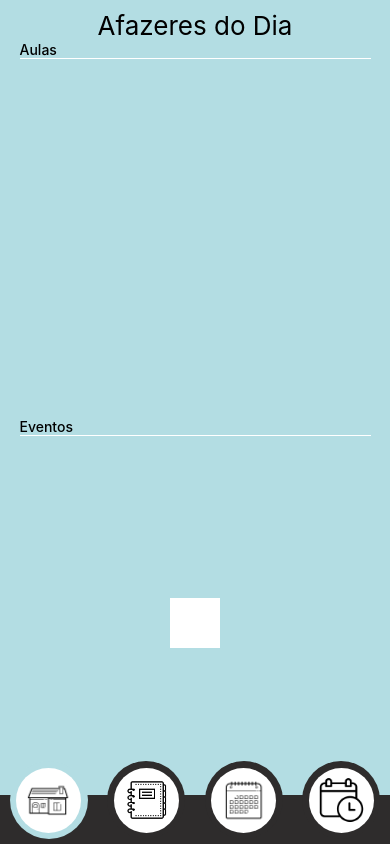
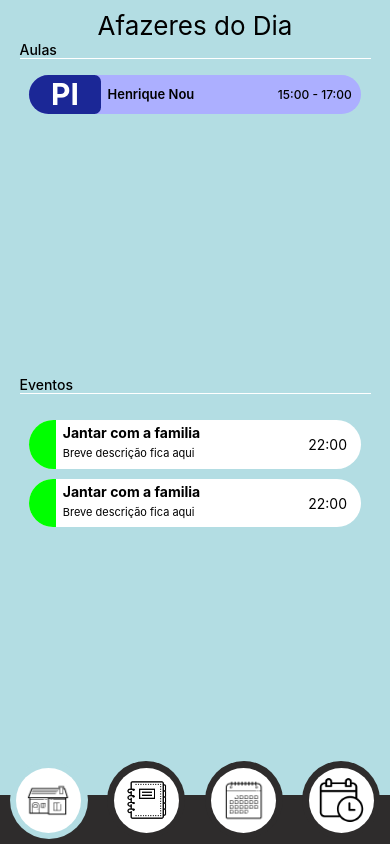
Before and after one commit to fnguedes/OE, a React Native app: screen / in a window 390 px wide. Built offline with nearby package versions, Linux system fonts and the light colour scheme.

Commit message:
Componentes de matéria inicial feitos

```diff
--- a/src/Style/style.js
+++ b/src/Style/style.js
@@ -8,7 +8,11 @@ export default StyleSheet.create({
     //Tela Inicial
     container:{
         flex:18,
-        justifyContent:'center',
+        alignItems:'center'
+
+    },
+    containerEventoDia:{
+        flex:23,
         alignItems:'center'
 
     },
@@ -85,7 +89,14 @@ export default StyleSheet.create({
         flex:12,
         alignItems:'center',
         justifyContent:'center',
-        marginTop:10
+        marginTop:20,
+        marginBottom:20
+    },
+    containerTabela:{
+        width: "90%",
+        height: '100%',
+        alignItems:'center',
+        justifyContent:'center',
     },
     eventosSemanais:{
         flex:8,
@@ -93,7 +104,7 @@ export default StyleSheet.create({
     },
     dias:{
         flexDirection:'row',
-        width: (Dimensions.get('window').width/10)*8,
+        width: '100%',
         height: "7.69%",
     },
     boxVazia:{
@@ -129,11 +140,12 @@ export default StyleSheet.create({
         alignItems:'center'
     },
     containerColunasHorarios:{
-        flex:1,
-        flexDirection:'row'
+        width: '100%',
+        height: '100%',
+        flexDirection:'row',
     },
     horas:{
-        width: (Dimensions.get('window').width/10)*1,
+        width: '12.5%',
         height: "100%"
     },
     boxHoras:{
@@ -181,7 +193,7 @@ export default StyleSheet.create({
         alignSelf:'center'
     },
     aulasDaSemana:{
-        width: (Dimensions.get('window').width/10)*1,
+        width: '12.5%',
         height: "100%"
     },
     boxAulas:{
@@ -223,19 +235,121 @@ export default StyleSheet.create({
     },
     //Componente Evento
     containerComponenteEvento:{
-        // width: (Dimensions.get('window').width/20)*17,
-        // height: (Dimensions.get('window').width/20)*3,
-        width: 50,
-        height: 50,
+        width: (Dimensions.get('window').width/20)*17,
+        height: (Dimensions.get('window').width/20)*2.5,
         backgroundColor:'#fff',
-        elevation:20,
-        shadowOpacity:1,
-        shadowColor:"#000"
+        borderRadius:25,
+        elevation:2,
+        marginTop:10
+    },
+    nivelPrioridade:{
+        width: "8%",
+        height: "100%",
+        borderTopLeftRadius:25,
+        borderBottomLeftRadius:25,
+        backgroundColor:"#0f0"
+    },
+    boxInfoEvento:{
+        width: "72%",
+        height: "100%",
+    },
+    boxHorarioEvento:{
+        width: "20%",
+        height: "100%",
+        borderTopRightRadius:25,
+        borderBottomRightRadius:25,
+        alignItems:'center',
+        justifyContent:'center'
+    },
+    txtInfoEventoTitulo:{
+        fontWeight:'bold',
+        paddingLeft:7,
+        paddingTop:4,
+        flex:1
+    },
+    txtInfoEventoDesc:{
+        fontSize:11,
+        paddingLeft:7,
+        flex:1
+    },
+    txtHorarioEvento:{
+        fontWeight:'700'
     },
     //Componente Materia
+    containerComponenteMateria:{
+        width: (Dimensions.get('window').width/20)*17,
+        height: (Dimensions.get('window').width/20)*2,
+        flexDirection:'row',
+        backgroundColor:'#ACAFFF',
+        borderRadius:30,
+        elevation:2
+    },
+    boxSiglaMat:{
+        height:'100%',
+        width: '21.5%',
+        backgroundColor:'#1B2796',
+        borderTopLeftRadius:30,
+        borderBottomLeftRadius:30,
+        borderTopRightRadius:10,
+        borderBottomRightRadius:10,
+        alignItems:'center',
+        justifyContent:'center'
 
-    containerComponenteMateria:{
+    },
+    txtSigla:{
+        fontSize:30,
+        fontWeight:'bold',
+        color:'#fff'
+    },
+    boxNomeProf:{
+        height:'100%',
+        width: '53.5%',
+        justifyContent:'center'
+    },
+    txtNomeProf:{
+        marginLeft:7,
+        fontWeight:'600',
+        fontSize:13
+    },
+    boxHoraAula:{
+        height:'100%',
+        width: '25%',
+        justifyContent:'center'
+    },
+    txtHoraAula:{
+        fontSize:12,
+        fontWeight:'500'
+    },
+    //Componente Matéria Cadastrada
 
+    ContainerMatCadastrada:{
+        width: (Dimensions.get('window').width/20)*17.5,
+        height: (Dimensions.get('window').width/20)*2.5,
+        backgroundColor:'#ACAFFF',
+        marginTop:10,
+        borderRadius:10,
+        elevation:2
+    },
+    boxSiglaMatCad:{
+        height:'100%',
+        width: '21.5%',
+        backgroundColor:'#1B2796',
+        borderTopLeftRadius:10,
+        borderBottomLeftRadius:10,
+        borderTopRightRadius:10,
+        borderBottomRightRadius:10,
+        alignItems:'center',
+        justifyContent:'center'
+    },
+    txtNomeMat:{
+        fontSize:11,
+        marginLeft:7
+    },
+    lixo:{
+        height: '100%',
+        width: '15%',
+        alignItems:'center',
+        justifyContent:'center'
     },
     //Tela Evento
     //Botão Adicionar
@@ -254,15 +368,13 @@ export default StyleSheet.create({
         justifyContent:'center',
         fontWeight:'500',
         color:"#fff",
-        paddingBottom:6,
+        paddingBottom:2
     },
     //Tela de Evento
+
     containerEventos:{
-        flex:20,
-
-    },
-    containerEventos:{
-        flex:17
+        flex:17,
+        alignItems:'center'
     },
     containerAdicionarEvento:{
         flex:3,
--- a/src/components/Evento.js
+++ b/src/components/Evento.js
@@ -4,6 +4,16 @@ import style from '../Style/style'
 export default function Evento() {
   return (
     <View style={style.containerComponenteEvento}>
+      <View style={{ flexDirection: 'row',flex:1 }}>
+        <View style={style.nivelPrioridade}></View>
+        <View style={style.boxInfoEvento}>
+          <Text style={style.txtInfoEventoTitulo}>Jantar com a familia</Text>
+          <Text style={style.txtInfoEventoDesc}>Breve descrição fica aqui </Text>
+        </View>
+        <View style={style.boxHorarioEvento}>
+          <Text>22:00</Text>
+        </View>
+      </View>
     </View>
   )
 }
--- a/src/components/Materia.js
+++ b/src/components/Materia.js
@@ -1,10 +1,18 @@
 import { View, Text } from 'react-native'
 import React from 'react'
-
+import style from '../Style/style'
 export default function Materia() {
   return (
-    <View>
-      <Text>Materia</Text>
+    <View style={style.containerComponenteMateria}>
+      <View style={style.boxSiglaMat}>
+        <Text style={style.txtSigla}>PI</Text>
+      </View>
+      <View style={style.boxNomeProf}>
+        <Text style={style.txtNomeProf}>Henrique Nou</Text>
+      </View>
+      <View style={style.boxHoraAula}>
+        <Text style={style.txtHoraAula}>15:00 - 17:00</Text>
+      </View>
     </View>
   )
 }
--- /dev/null
+++ b/src/components/MateriaCadastrada.js
@@ -0,0 +1,23 @@
+import { View, Text, TouchableOpacity } from 'react-native'
+import React from 'react'
+import style from '../Style/style'
+
+export default function MateriaCadastrada() {
+    return (
+        <View style={style.ContainerMatCadastrada}>
+            <View style={{ flexDirection: 'row',flex:1 }}>
+                <View style={style.boxSiglaMatCad}>
+                    <Text style={style.txtSigla}>PI</Text>
+                </View>
+                <View style={{ flex: 1 }}>
+                    <View style={{ justifyContent: 'space-evenly',flex:1}}>
+                        <Text style={style.txtNomeProf}>Beatriz Trinchao</Text>
+                        <Text style={style.txtNomeMat}>Processamento de Imagens</Text>
+                    </View>
+                </View>
+                <TouchableOpacity style={style.lixo}>Lixo</TouchableOpacity>
+            </View>
+
+        </View>
+    )
+}
--- a/src/screens/TelaEvento.js
+++ b/src/screens/TelaEvento.js
@@ -11,10 +11,10 @@ export default function Eventos() {
                 <View style={style.containerEventos}>
 
                 </View>
-                <View style={style.containerAdicionarEvento}>
-                    <Adicionar caminho={'bla'}/>
 
-                </View>
+            </View>
+            <View style={style.containerAdicionarEvento}>
+                <Adicionar caminho={'bla'} />
 
             </View>
         </SafeAreaView>
--- a/src/screens/TelaHorarios.js
+++ b/src/screens/TelaHorarios.js
@@ -2,12 +2,14 @@ import React from 'react'
 import { Text, View, SafeAreaView } from 'react-native'
 import style from '../Style/style'
 import Coluna, { Horas, Dias } from '../components/TabelaHorarios'
+import CompEvent from '../components/Evento'
 
 export default function Horarios() {
     return (
         <SafeAreaView style={style.background}>
             <Text style={style.tituloPag}>Horários</Text>
             <View style={style.containerTabelaHorarios}>
+                <View style={style.containerTabela}>
                     <Dias />
                     <View style={style.containerColunasHorarios}>
 
@@ -21,6 +23,7 @@ export default function Horarios() {
                         <Coluna ultimo={true} />
 
                     </View>
+                </View>
 
             </View>
             <View style={style.eventosSemanais}>
@@ -28,7 +31,10 @@ export default function Horarios() {
                     <Text style={style.TxtTitulo}>Eventos da Semana</Text>
                     <View style={style.barra}></View>
                 </View>
-
+                <View style={style.container}>
+                    <CompEvent />
+                    <CompEvent />
+                </View>
             </View>
         </SafeAreaView>
     )
--- a/src/screens/TelaInicial.js
+++ b/src/screens/TelaInicial.js
@@ -2,25 +2,29 @@ import React from 'react'
 import { SafeAreaView, Text, View, StatusBar, Image } from 'react-native'
 import style from '../Style/style'
 import CompEvent from '../components/Evento'
+import CompMat from '../components/Materia'
 
 export default function TelaInicial() {
     return (
         <SafeAreaView style={style.background}>
-            <StatusBar />
+            <StatusBar hidden/>
             <Text style={style.tituloPag}>Afazeres do Dia</Text>
             <View style={style.ContTitulo}>
                 <Text style={style.TxtTitulo}>Aulas</Text>
                 <View style={style.barra}></View>
             </View>
 
-            <View style={style.container}></View>
+            <View style={style.container}>
+                <CompMat/>
+            </View>
 
             <View style={style.ContTitulo}>
                 <Text style={style.TxtTitulo}>Eventos</Text>
                 <View style={style.barra}></View>
             </View>
 
-            <View style={style.container}>
+            <View style={style.containerEventoDia}>
+                <CompEvent/>
                 <CompEvent/>
             </View>
 
--- a/src/screens/TelaMaterias.js
+++ b/src/screens/TelaMaterias.js
@@ -1,8 +1,8 @@
 import React from 'react'
 import style from '../Style/style'
-import { SafeAreaView, Text,View } from 'react-native'
+import { SafeAreaView, Text, View } from 'react-native'
 import Adicionar from '../components/ButtonAdicionar'
-
+import Mat from '../components/MateriaCadastrada'
 export default function Materias() {
     return (
         <SafeAreaView style={style.background}>
@@ -11,12 +11,12 @@ export default function Materias() {
             </Text>
             <View style={style.containerEventos}>
                 <View style={style.containerEventos}>
+                    <Mat />
+                </View>
 
-                </View>
-                <View style={style.containerAdicionarEvento}>
-                    <Adicionar caminho={'bla'} />
-
-                </View>
+            </View>
+            <View style={style.containerAdicionarEvento}>
+                <Adicionar caminho={'bla'} />
 
             </View>
         </SafeAreaView>
```
Also changed, not shown: src/components/TabelaHorarios.js (+34 -20 lines). Lines whose indentation alone changed are shown as unchanged.
